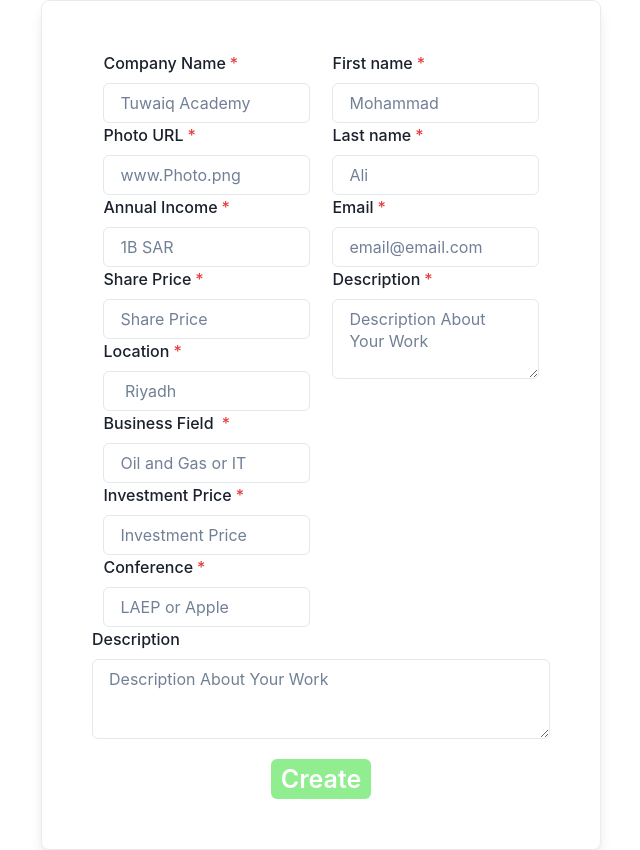
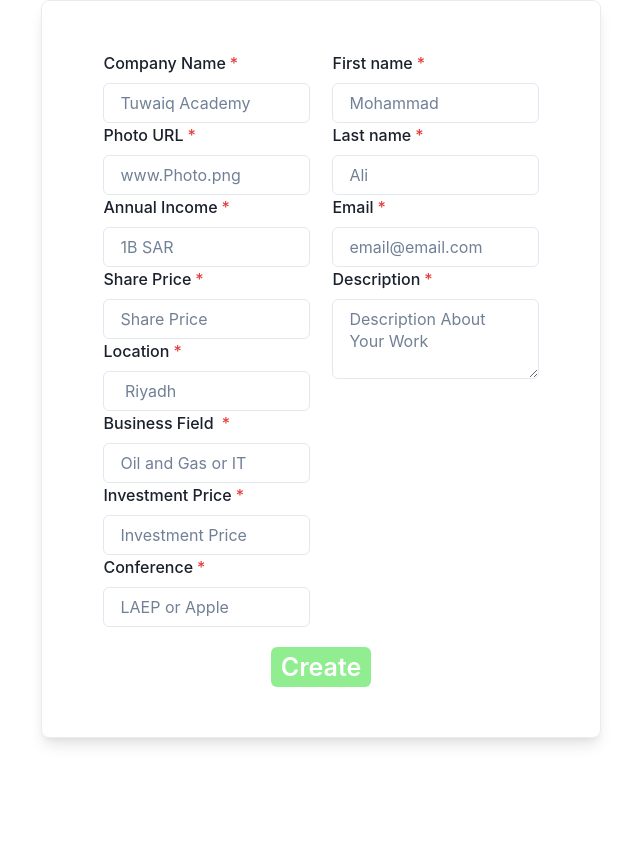
Before and after one commit to Hat1998/Services, a React (Vite) app in the folder invest-with-us/: page /add in a window 1280 px wide. Shown: the whole page, without its empty margins (319-959 px from the left). After the commit the page ends 800 px from the top, so only its background shows below. Built offline with nearby package versions, Linux system fonts and the light colour scheme; no server answers.

Commit message:
New Update

```diff
--- a/invest-with-us/src/components/AddCompany.tsx
+++ b/invest-with-us/src/components/AddCompany.tsx
@@ -185,11 +185,11 @@ localStorage.setItem('companyName',business)
         {/* <input type="file"onChange={e => setFile(URL.createObjectURL(e.target.files[0]))} />
             <img src={file} /> */}
       </FormControl>
-      <Box   >
+      {/* <Box   >
         <FormLabel>Description</FormLabel>
         <Textarea placeholder="Description About Your Work" onChange={e =>{setDescription(e.target.value)}} />
         </Box>
-
+      */}
       <Button mt={5} w={100} mx='auto'bg={"lightgreen"} color={"white"} fontSize={25} onClick={post} >Create</Button>
      {/* <Button bg={"lightgreen"} onClick={()=>{DeleteItems}}>delete</Button> */}
 
```
